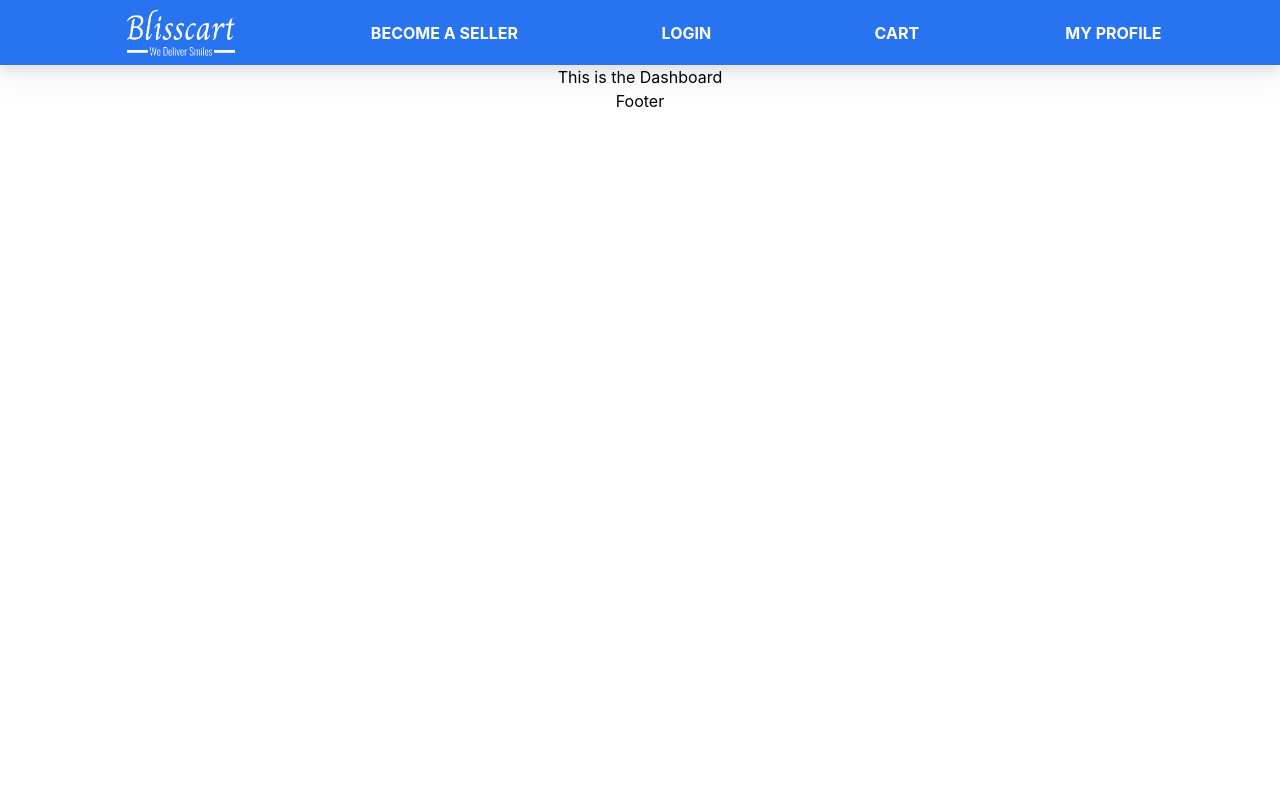
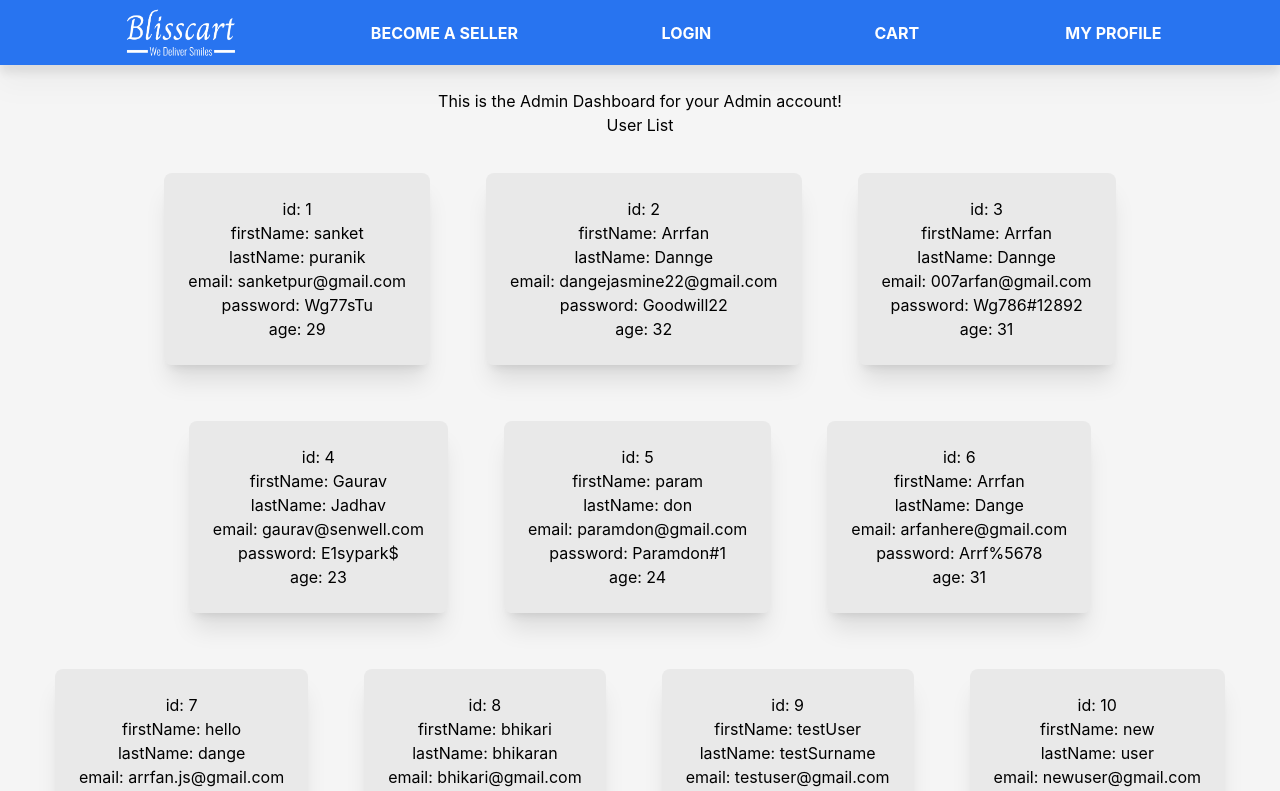
Before and after one commit to ArrfanD/store-spa, a React (Create React App) app in the folder store-spa/: page /dashboard in a window 1280 px wide. Shown: the top 791 px of the page. Built offline with nearby package versions, Linux system fonts and the light colour scheme; data requests are answered from the project's data file.

Commit message:
data fetched & rendered into the dashboard api

```diff
--- a/store-spa/src/components/userDashboard/userDashboard.js
+++ b/store-spa/src/components/userDashboard/userDashboard.js
@@ -1,18 +1,50 @@
-import axios from 'axios'
-import React from 'react'
-import { useSelector } from 'react-redux'
+import axios from "axios";
+import React, { useState } from "react";
+import { useEffect } from "react";
+import { motion } from "framer-motion";
 
 const UserDashboard = () => {
+  let [userList, setUserList] = useState([]);
+  let [dataId, setDataId] = useState();
 
-    // let loginDataFetcher = async () => {
-    //     let data = await axios('http://localhost:3000/profile').then(res => console.log('dashboard response while fetching login details', res))
+  let fetchUserCredentials = async () => {
+    let response = await axios("http://localhost:3000/profile");
+    console.log("user list available in the dashboard section", response);
+    let userData = response?.data;
+    console.log('data avilable after calling api', userData)
+    setUserList(userData);
+  };
 
-    // }
+  useEffect(() => {
+    fetchUserCredentials();
+  }, []);
+
+  console.log("user list available in the dashboard section", userList);
+  console.log('id taken ', dataId)
+
   return (
-    <div>
-      <h1>This is the Dashboard</h1>
+    <div className="bg-[whitesmoke] p-6">
+      <h1>This is the Admin Dashboard for your Admin account!</h1>
+      <div className="flex flex-col justify-center items-center">
+        <p>User List</p>
+        <div className="flex flex-wrap gap-2 items-center justify-center mt-3">
+          {userList?.map((x, i) => {
+            let { id, firstName, lastName, email, password, age } = x;
+            return (
+              <motion.div onClick={()=> setDataId(id)} whileHover={{ scale: '1.1' }} whileTap={{ scale: 0.9 }} className="bg-black/5 m-6 rounded-lg shadow-xl p-6">
+                <p>id: {id}</p>
+                <p>firstName: {firstName}</p>
+                <p>lastName: {lastName}</p>
+                <p>email: {email}</p>
+                <p>password: {password}</p>
+                <p>age: {age}</p>
+              </motion.div>
+            );
+          })}
+        </div>
+      </div>
     </div>
-  )
-}
+  );
+};
 
-export default UserDashboard
+export default UserDashboard;
```
